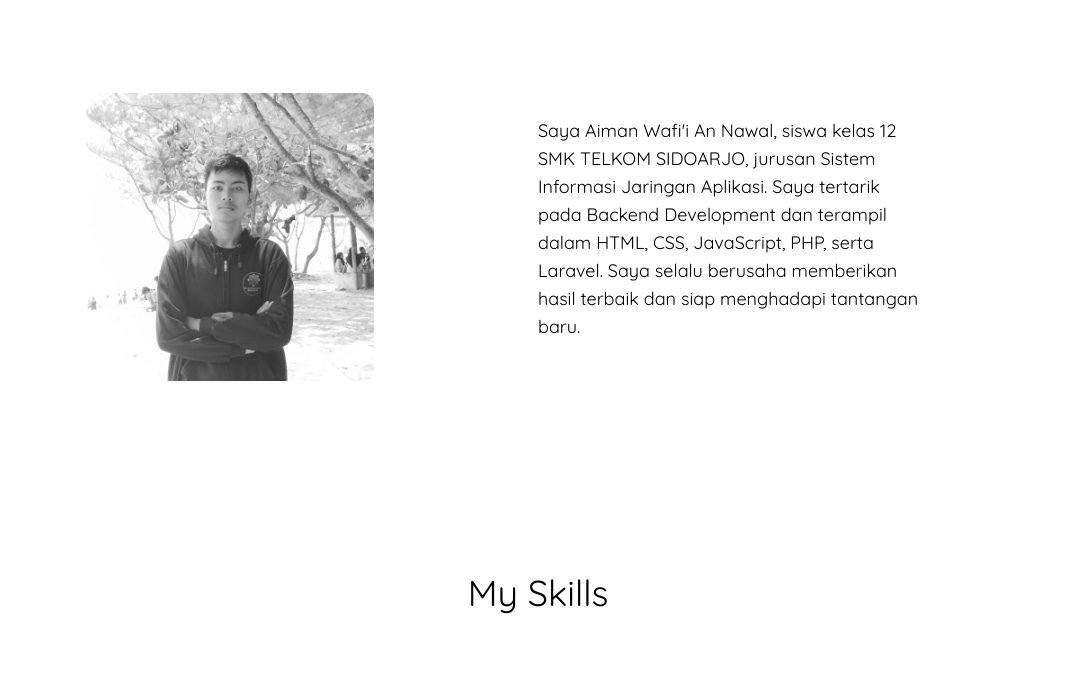
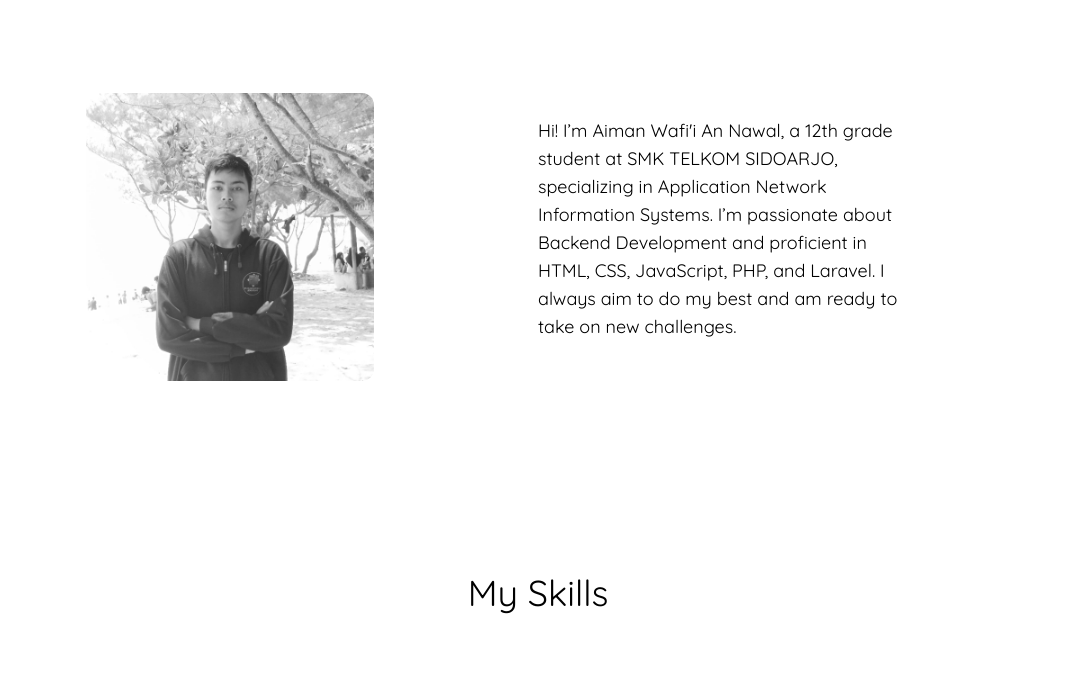
Before and after one commit to Aimannawal/Aimannawal.github.io, a website: page index.html in a window 1280 px wide. Shown: the part 939-1626 px from the top of the page, without its empty margins (102-1177 px from the left). Drawn offline with nearby package versions, Linux system fonts and the light colour scheme.

Commit message:
change bio

```diff
--- a/index.html
+++ b/index.html
@@ -97,7 +97,7 @@
                     <img src="assets/me.jpg" alt="Aiman" class="rounded-xl w-72 h-72 object-cover mx-auto transform hover:scale-105 duration-300 grayscale hover:grayscale-0 transition-all ease-in-out">
                 </div>
                 <div class="md:w-1/2">
-                    <p class="text-lg mb-4 w-[24rem] text-center md:text-left">Saya Aiman Wafi'i An Nawal, siswa kelas 12 SMK TELKOM SIDOARJO, jurusan Sistem Informasi Jaringan Aplikasi. Saya tertarik pada Backend Development dan terampil dalam HTML, CSS, JavaScript, PHP, serta Laravel. Saya selalu berusaha memberikan hasil terbaik dan siap menghadapi tantangan baru.</p>
+                    <p class="text-lg mb-4 w-[24rem] text-center md:text-left">Hi! I’m Aiman Wafi'i An Nawal, a 12th grade student at SMK TELKOM SIDOARJO, specializing in Application Network Information Systems. I’m passionate about Backend Development and proficient in HTML, CSS, JavaScript, PHP, and Laravel. I always aim to do my best and am ready to take on new challenges.</p>
                 </div>
             </div>
         </div>
```
